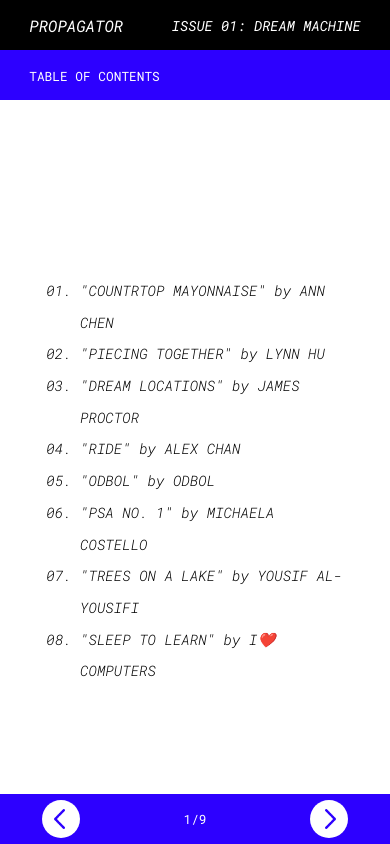
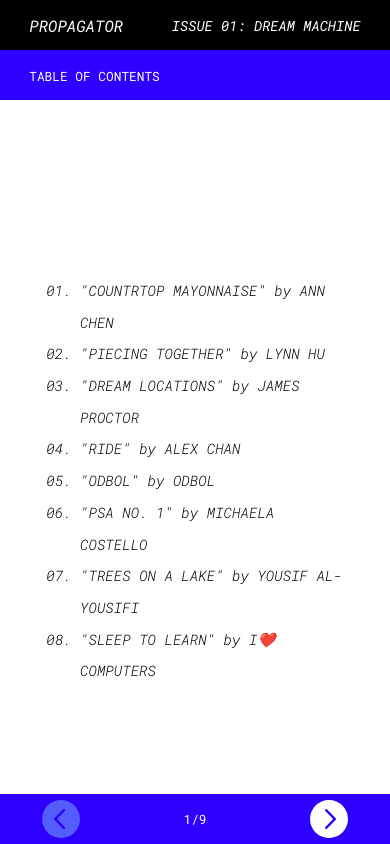
Before and after one commit to a-water/propagator, a React (Create React App) app: page /issue-01 in a window 390 px wide. Built offline with nearby package versions, Linux system fonts and the light colour scheme.

Commit message:
dimming nav buttons on start/end

```diff
--- a/src/css/Responsive.css
+++ b/src/css/Responsive.css
@@ -57,6 +57,10 @@
     width: 38px;
     height: 38px;
     background: white;
+  }
+
+  .zine-controls-btn-disabled {
+    background: #545eff;
   }
 
   .zine-controls-btn:hover {
--- a/src/js/ZineControls.js
+++ b/src/js/ZineControls.js
@@ -3,13 +3,14 @@ import { Link } from 'react-router-dom';
 
 class ZineControls extends Component {
   render() {
+    console.log(this.props.isNextDisabled);
     return (
       <div className={ this.props.className }>
         <Link className={ this.props.isPrevDisabled ? "zine-ctrl-link disabled" : 'zine-ctrl-link' } to={ this.props.linkToPrev }>
           <div
             disabled={ this.props.isPrevDisabled }
             id="prev-btn"
-            className="zine-controls-btn"
+            className={ this.props.isPrevDisabled ? "zine-controls-btn zine-controls-btn-disabled" : "zine-controls-btn"}
           >
             {
               this.props.className === 'zine-controls-bottom' ?
@@ -30,8 +31,7 @@ class ZineControls extends Component {
             <div
               disabled={ this.props.isNextDisabled }
               id="next-btn"
-
-              className="zine-controls-btn"
+              className={ this.props.isNextDisabled ? "zine-controls-btn zine-controls-btn-disabled" : "zine-controls-btn"}
             >
             {
               this.props.className === 'zine-controls-bottom' ?
```
